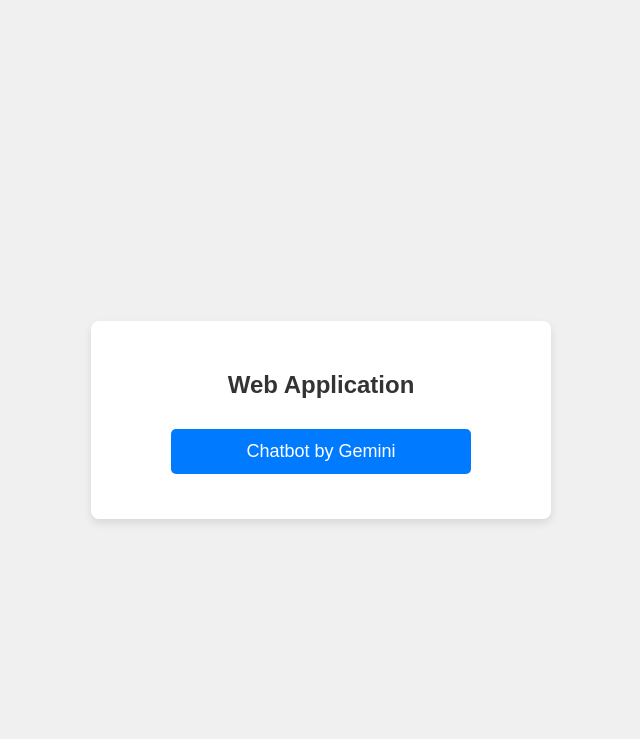
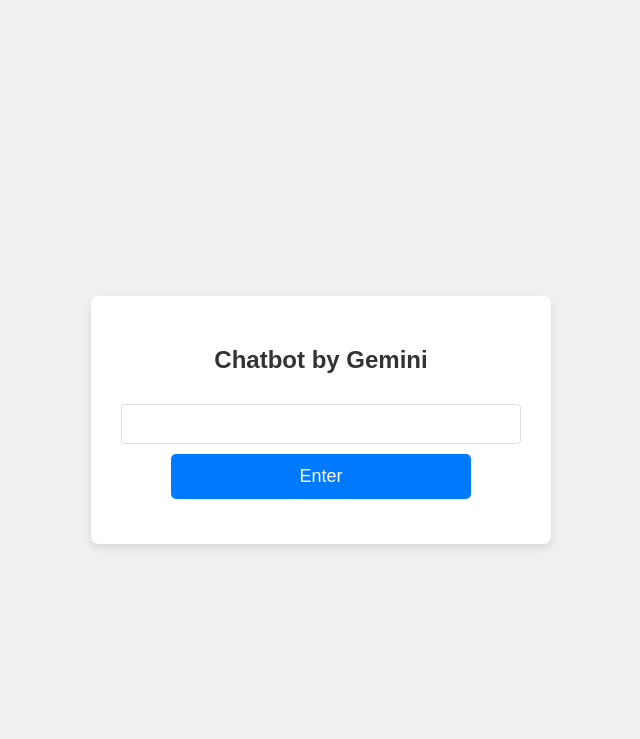
Before and after one commit to TriciaTsp/dsai_mod5_6_cohort1_PT, a Flask app: page / in a window 1280 px wide. Shown: the top 739 px of the page, without its empty margins (319-959 px from the left). Run offline with Flask 3, Linux system fonts and the light colour scheme.

Commit message:
Update index.html
1

```diff
--- a/templates/index.html
+++ b/templates/index.html
@@ -4,10 +4,11 @@
 </head>
 <body>
     <div class="container">
-        <h2>Web Application</h2>
+        <h2>Chatbot by Gemini</h2>
 
-        <form action="/gemini" method="POST">
-            <input type="submit" value="Chatbot by Gemini">
+        <form action="/gemini_reply" method="POST">
+            <input type="text" name="q">
+            <input type="submit" value="Enter">
         </form>
     </div>
 </body>
```
